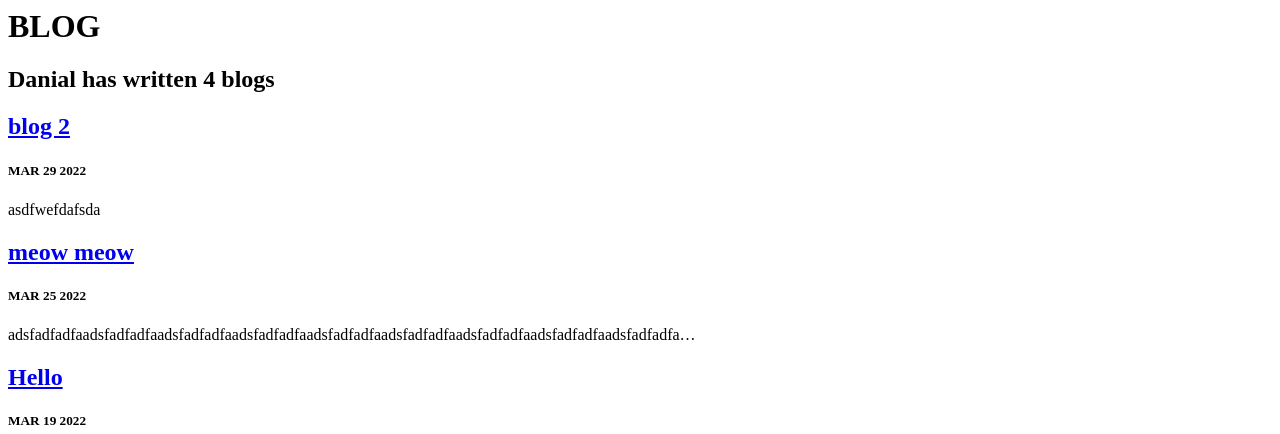
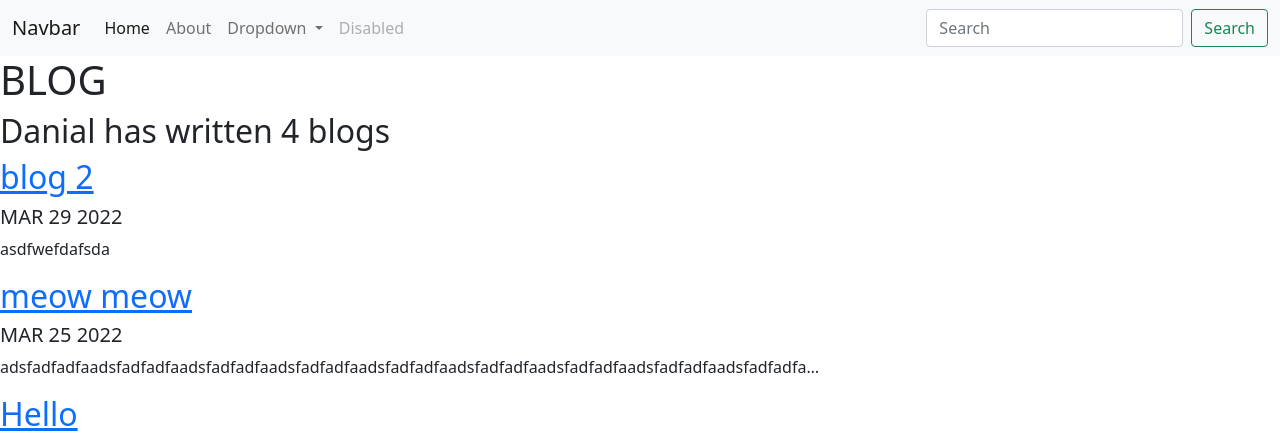
Before and after one commit to danialabubakar91/django_portfolio_project, a Django app: page /blog/ in a window 1280 px wide. Shown: the top 434 px of the page. Run offline with Django 4.2, Linux system fonts and the light colour scheme; data comes from the database, SQL or seed files in the repository.

Commit message:
Added a base template with bootstrap and navbar

```diff
--- a/blog/templates/blog/all_blogs.html
+++ b/blog/templates/blog/all_blogs.html
@@ -1,3 +1,5 @@
+{% extends 'portfolio/base.html' %}
+{% block content %}
 <h1>BLOG</h1>
 
 <h2>Danial has written {{ blogs.count }} blog{{ blogs.count|pluralize }}</h2>
@@ -7,3 +9,4 @@
     <h5>{{ blog.date|date:'M d Y'|upper }}</h5>
     <p>{{ blog.description|striptags|truncatechars:100 }}</p>
 {% endfor %}
+{% endblock %}
--- a/blog/templates/blog/detail.html
+++ b/blog/templates/blog/detail.html
@@ -1,5 +1,8 @@
+{% extends 'portfolio/base.html' %}
+{% block content %}
 <h1>{{ blog.title }}</h1>
 
 <h2>--{{ blog.date|date:'F jS Y'}}--</h2>
 
 {{ blog.description|safe }}
+{% endblock %}
--- /dev/null
+++ b/portfolio/templates/portfolio/base.html
@@ -0,0 +1,67 @@
+<!doctype html>
+<html lang="en">
+
+<head>
+    <meta charset="utf-8">
+    <meta name="viewport" content="width=device-width, initial-scale=1">
+
+    <!-- Bootstrap CSS -->
+    <link href="https://cdn.jsdelivr.net/npm/bootstrap@5.1.3/dist/css/bootstrap.min.css" rel="stylesheet"
+        integrity="sha384-1BmE4kWBq78iYhFldvKuhfTAU6auU8tT94WrHftjDbrCEXSU1oBoqyl2QvZ6jIW3" crossorigin="anonymous">
+
+    <title>Hello, world!</title>
+</head>
+
+<body>
+    <nav class="navbar navbar-expand-lg navbar-light bg-light">
+        <div class="container-fluid">
+            <a class="navbar-brand" href="#">Navbar</a>
+            <button class="navbar-toggler" type="button" data-bs-toggle="collapse"
+                data-bs-target="#navbarSupportedContent" aria-controls="navbarSupportedContent" aria-expanded="false"
+                aria-label="Toggle navigation">
+                <span class="navbar-toggler-icon"></span>
+            </button>
+            <div class="collapse navbar-collapse" id="navbarSupportedContent">
+                <ul class="navbar-nav me-auto mb-2 mb-lg-0">
+                    <li class="nav-item">
+                        <a class="nav-link active" aria-current="page" href="#">Home</a>
+                    </li>
+                    <li class="nav-item">
+                        <a class="nav-link" href="#">About</a>
+                    </li>
+                    <li class="nav-item dropdown">
+                        <a class="nav-link dropdown-toggle" href="#" id="navbarDropdown" role="button"
+                            data-bs-toggle="dropdown" aria-expanded="false">
+                            Dropdown
+                        </a>
+                        <ul class="dropdown-menu" aria-labelledby="navbarDropdown">
+                            <li><a class="dropdown-item" href="#">Action</a></li>
+                            <li><a class="dropdown-item" href="#">Another action</a></li>
+                            <li>
+                                <hr class="dropdown-divider">
+                            </li>
+                            <li><a class="dropdown-item" href="#">Something else here</a></li>
+                        </ul>
+                    </li>
+                    <li class="nav-item">
+                        <a class="nav-link disabled">Disabled</a>
+                    </li>
+                </ul>
+                <form class="d-flex">
+                    <input class="form-control me-2" type="search" placeholder="Search" aria-label="Search">
+                    <button class="btn btn-outline-success" type="submit">Search</button>
+                </form>
+            </div>
+        </div>
+    </nav>
+
+    {% block content %}
+    {% endblock %}
+
+    <!-- Option 1: Bootstrap Bundle with Popper -->
+    <script src="https://cdn.jsdelivr.net/npm/bootstrap@5.1.3/dist/js/bootstrap.bundle.min.js"
+        integrity="sha384-ka7Sk0Gln4gmtz2MlQnikT1wXgYsOg+OMhuP+IlRH9sENBO0LRn5q+8nbTov4+1p"
+        crossorigin="anonymous"></script>
+</body>
+
+</html>
```
Also changed, not shown: portfolio/templates/portfolio/home.html (+4 -10 lines).
